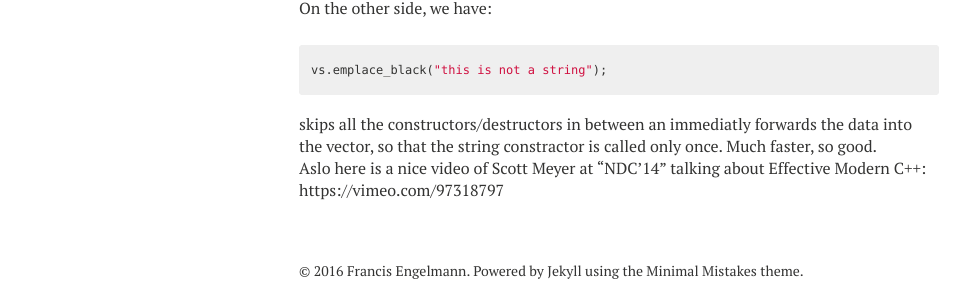
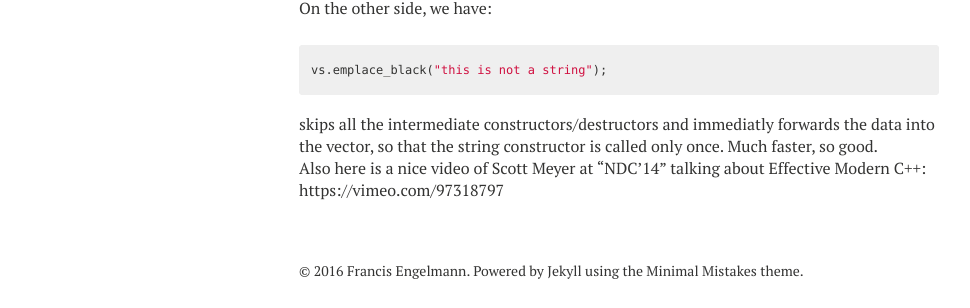
Before and after one commit to francisengelmann/francisengelmann.github.io, a Jekyll site: the page built from cplusplus.md, in a window 1280 px wide. Shown: the part 622-930 px from the top of the page, without its empty margins (21-991 px from the left). Built offline with Jekyll 4.4.1, drawn with Linux system fonts in a browser that asks for light colours; nearby versions of some CDN libraries.

Commit message:
Update cplusplus.md

````diff
--- a/cplusplus.md
+++ b/cplusplus.md
@@ -31,7 +31,7 @@ On the other side, we have:
 vs.emplace_black("this is not a string");
 ```
 
-skips all the constructors/destructors in between an immediatly forwards the data into the vector, so that the string constractor is called only once. Much faster, so good.
+skips all the intermediate constructors/destructors and immediatly forwards the data into the vector, so that the string constructor is called only once. Much faster, so good.
 
-Aslo here is a nice video of Scott Meyer at "NDC'14" talking about Effective Modern C++:
+Also here is a nice video of Scott Meyer at "NDC'14" talking about Effective Modern C++:
 https://vimeo.com/97318797
````
